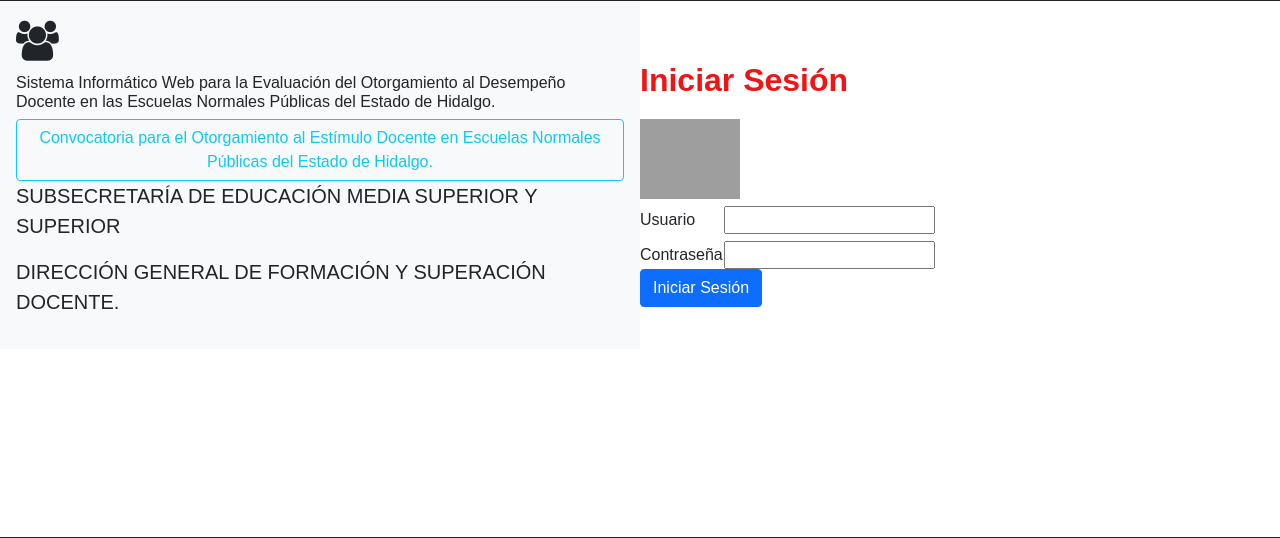
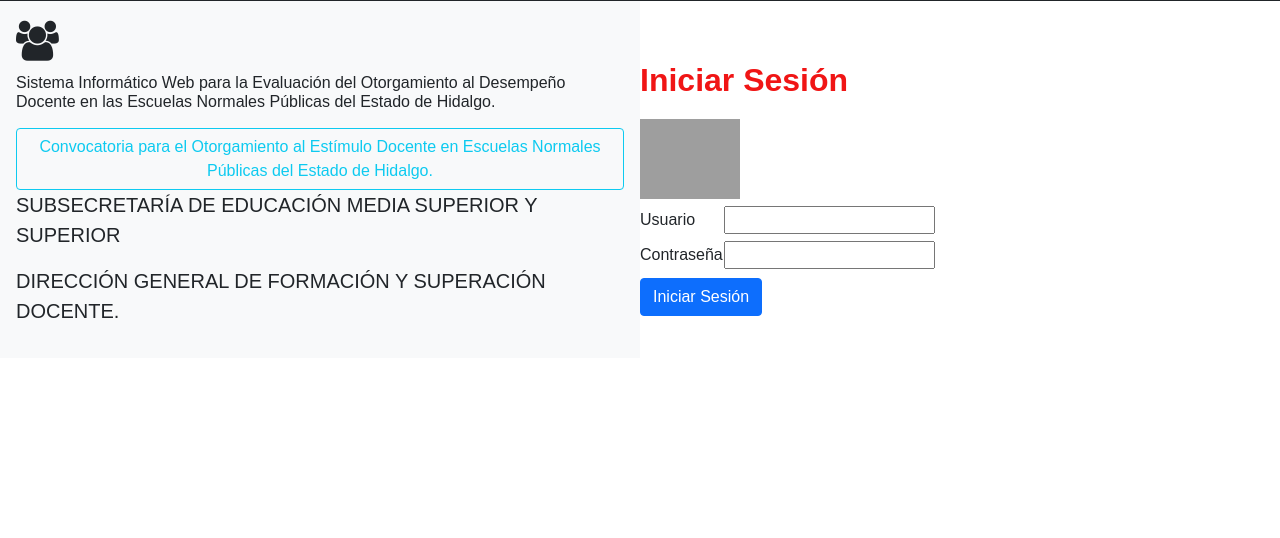
Before and after one commit to eamarquezh/software_evaluador, a PHP site: page / in a window 1280 px wide. Shown: the part 175-713 px from the top of the page. Run offline with PHP 8.4, Linux system fonts and the light colour scheme; grey boxes are pictures that could not be loaded.

Commit message:
Update style.css

```diff
--- a/style.css
+++ b/style.css
@@ -42,6 +42,9 @@ body{
 label{
     display: inline-block;
     width: 80px;
+    margin-top: 9px;
+  }
+  button{
     margin-top: 9px;
   }
 
```
